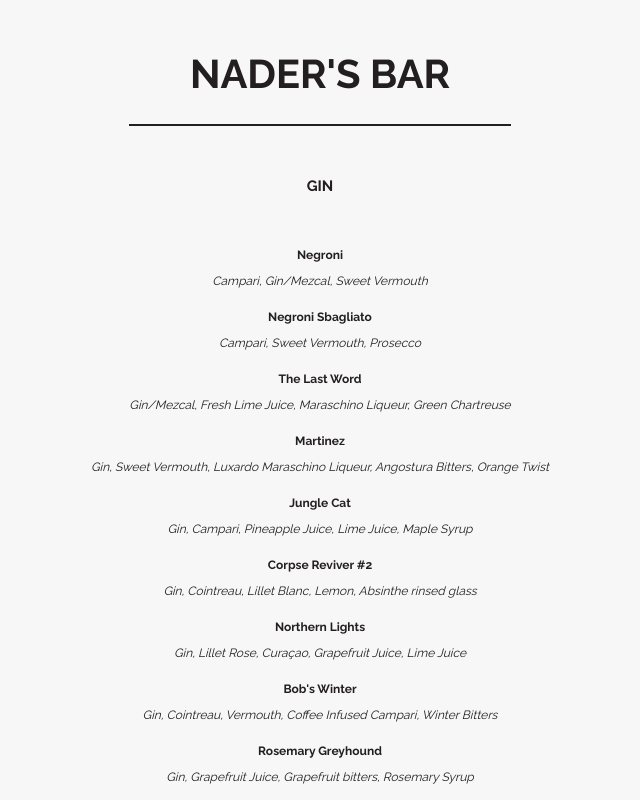
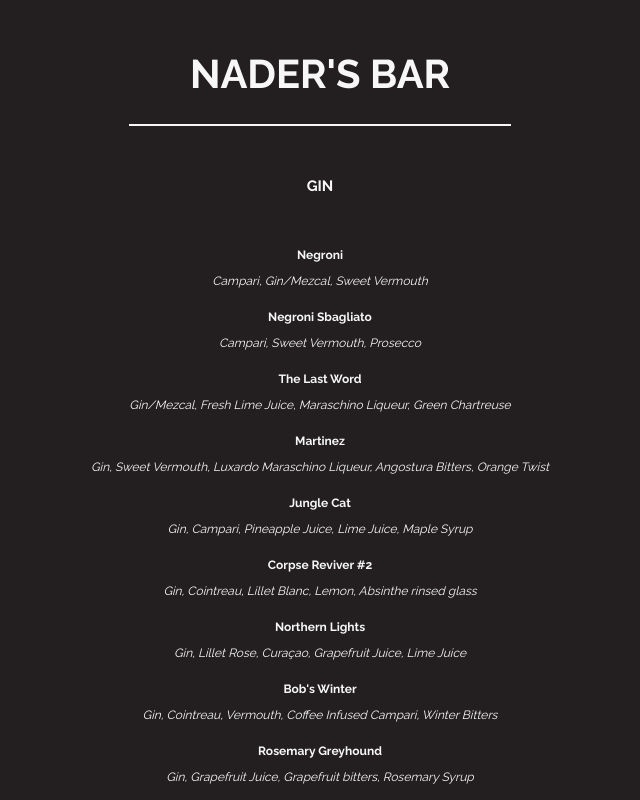
Before and after one commit to naderdub/bar, a plain HTML site: page index.html in a window 1280 px wide. Shown: the top 800 px of the page, without its empty margins (320-960 px from the left). Drawn offline with Linux system fonts and the light colour scheme.

Commit message:
Add files via upload

```diff
--- a/main.css
+++ b/main.css
@@ -1,5 +1,5 @@
 body {
-	background-color: #f7f7f7;
+	background-color: #231f20;
 	margin-top: 50px;
 	overflow: scroll;
 	padding-bottom: 50px;
@@ -8,7 +8,7 @@ body {
 h1 {
 	font-family: 'Raleway', sans-serif;
 	text-align: center;
-	color: #231f20;
+	color: #f7f7f7;
 	font-weight: 700px;
 	font-size: 40px;
 }
@@ -16,14 +16,14 @@ h1 {
 h2 {
 	font-family: 'Raleway', sans-serif;
 	font-size: 12px;
-	color: #231f20;
+	color: #f7f7f7;
 	padding-top: 10px;
 	font-weight: 400px;
 }
 h3 {
 	font-family: 'Raleway', sans-serif;
 	font-size: 15px;
-	color: #231f20;
+	color: #f7f7f7;
 	padding-top: 10px;
 	font-weight: 400px;
 }
@@ -32,7 +32,7 @@ p {
 	font-family: 'Raleway', sans-serif;
 	font-size: 12px;
 	font-style: italic;
-	color: #231f20;
+	color: #f7f7f7;
 	font-weight: 400px;
 }
 
@@ -40,9 +40,9 @@ hr {
   display: block;
   width: 30%;
   border-style: solid;
-  border-width: 1px;
-  color: #231f20;
-  background-color: #231f20;
+  border-width: 0.5px;
+  color: #f7f7f7;
+  background-color: #f7f7f7;;
 }
 
 
```
